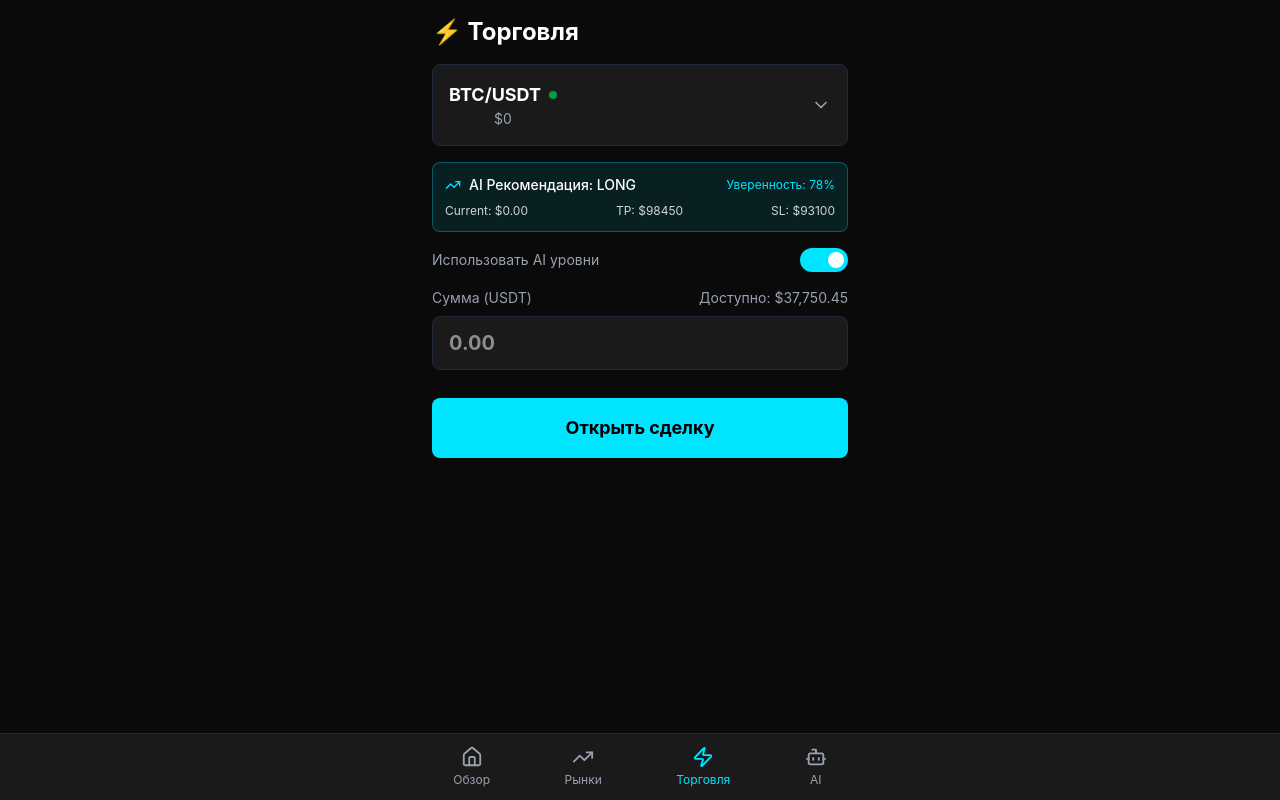
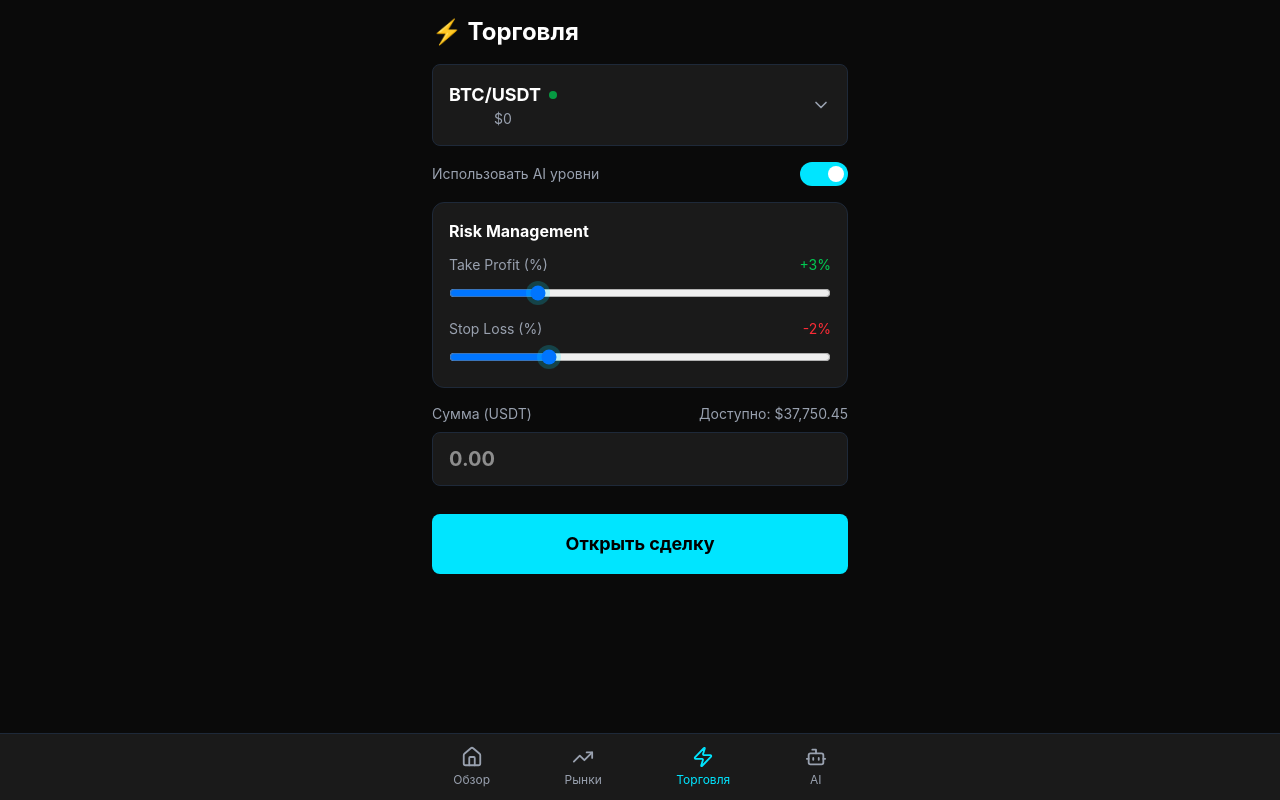
Before and after one commit to timurgadzhiev9779-code/trading-app, a React (Vite) app: page /trade in a window 1280 px wide. Built offline with nearby package versions, Linux system fonts and the light colour scheme; no server answers.

Commit message:
Add TP/SL sliders + position monitoring

```diff
--- a/src/context/TradingContext.jsx
+++ b/src/context/TradingContext.jsx
@@ -1,6 +1,7 @@
 import { createContext, useContext, useState, useEffect } from 'react'
 import { portfolio as initialPortfolio, positions as initialPositions } from '../data/mockData'
 import { AITrader } from '../services/aiTrading'
+import { PositionMonitor } from '../services/positionMonitor'
 
 const TradingContext = createContext()
 
@@ -11,6 +12,14 @@ export function TradingProvider({ children }) {
   const [tradeHistory, setTradeHistory] = useState([])
   const [aiTrader, setAiTrader] = useState(null)
   const [aiSignals, setAiSignals] = useState([])
+
+  const [monitor] = useState(
+    () =>
+      new PositionMonitor((pair, profit, reason) => {
+        console.log(`🎯 ${reason}: ${pair} Profit: $${profit.toFixed(2)}`)
+        closePosition(pair, true)
+      })
+  )
 
   // Открыть позицию
   const openPosition = (trade) => {
@@ -49,17 +58,19 @@ export function TradingProvider({ children }) {
       available: prev.available - trade.amount
     }))
 
+    // ▶️ Начать мониторинг позиции
+    monitor.watchPosition(newPosition)
+
     return true
   }
 
-  // AI Trader init + сигналы + АВТО-ОТКРЫТИЕ СДЕЛОК
+  // AI Trader init + сигналы + авто-открытие
   useEffect(() => {
     const trader = new AITrader(
       (signal) => {
         setAiSignals(prev => [signal, ...prev].slice(0, 5))
       },
       (signal) => {
-        // Проверка: достаточно баланса + AI включён
         if (aiEnabled && portfolio.available > 100) {
           openPosition({
             pair: signal.pair,
@@ -97,20 +108,29 @@ export function TradingProvider({ children }) {
     }
 
     if (closedPosition) {
-      setTradeHistory(prev => [{
+      setTradeHistory(prev => [
+        {
           ...closedPosition,
           closeTime: Date.now(),
           status: 'closed'
-      }, ...prev])
+        },
+        ...prev
+      ])
 
       setPortfolio(prev => ({
         ...prev,
-        available: prev.available + closedPosition.amount + closedPosition.profit,
+        available:
+          prev.available + closedPosition.amount + closedPosition.profit,
         balance: prev.balance + closedPosition.profit,
         pnl: prev.pnl + closedPosition.profit
       }))
     }
   }
+
+  // Очистка мониторинга
+  useEffect(() => {
+    return () => monitor.stopAll()
+  }, [])
 
   // Toggle AI
   const toggleAI = () => {
@@ -131,17 +151,19 @@ export function TradingProvider({ children }) {
   }
 
   return (
-    <TradingContext.Provider value={{
+    <TradingContext.Provider
+      value={{
         portfolio,
         positions,
         aiEnabled,
-      tradeHistory,
-      aiTrader,
         aiSignals,
         openPosition,
         closePosition,
-      toggleAI
-    }}>
+        toggleAI,
+        tradeHistory,
+        aiTrader
+      }}
+    >
       {children}
     </TradingContext.Provider>
   )
--- a/src/pages/TradePage.jsx
+++ b/src/pages/TradePage.jsx
@@ -9,6 +9,10 @@ export default function TradePage() {
   const [amount, setAmount] = useState('')
   const [useAI, setUseAI] = useState(true)
   const [btcPrice, setBtcPrice] = useState(0)
+
+  const [tpPercent, setTpPercent] = useState(3)
+  const [slPercent, setSlPercent] = useState(2)
+
   const aiSignal = aiSignals[0]
 
   useEffect(() => {
@@ -20,7 +24,7 @@ export default function TradePage() {
       })
     } catch (err) {
       console.error('WS error:', err)
-      setBtcPrice(95000) // fallback
+      setBtcPrice(95000)
     }
 
     return () => {
@@ -40,8 +44,8 @@ export default function TradePage() {
       pair: 'BTC/USDT',
       type: 'LONG',
       entry: btcPrice,
-      tp: aiSignal.tp,
-      sl: aiSignal.sl,
+      tp: btcPrice * (1 + tpPercent / 100),
+      sl: btcPrice * (1 - slPercent / 100),
       amount: parseFloat(amount),
       isAI: useAI
     })
@@ -69,21 +73,23 @@ export default function TradePage() {
       </button>
 
       {/* AI Suggestion */}
-      {useAI && (
+      {useAI && btcPrice > 0 && (
         <div className="bg-[#00E5FF]/10 border border-[#00E5FF]/30 rounded-lg p-3 mb-4">
           <div className="flex items-center gap-2 mb-2">
             <TrendingUp size={16} className="text-[#00E5FF]" />
-            <p className="text-sm font-medium">
-              AI Рекомендация: {aiSignal.direction}
-            </p>
+            <p className="text-sm font-medium">AI Рекомендация: LONG</p>
             <span className="ml-auto text-xs text-[#00E5FF]">
-              Уверенность: {aiSignal.confidence}%
+              Уверенность: 78%
             </span>
           </div>
           <div className="flex items-center justify-between text-xs text-gray-300">
             <span>Current: ${btcPrice.toFixed(2)}</span>
-            <span>TP: ${aiSignal.tp}</span>
-            <span>SL: ${aiSignal.sl}</span>
+            <span>
+              TP: {(btcPrice * (1 + tpPercent / 100)).toFixed(2)}
+            </span>
+            <span>
+              SL: {(btcPrice * (1 - slPercent / 100)).toFixed(2)}
+            </span>
           </div>
         </div>
       )}
@@ -112,6 +118,41 @@ export default function TradePage() {
         </label>
       </div>
 
+      {/* Risk Management */}
+      <div className="bg-[#1A1A1A] rounded-xl p-4 mb-4 border border-gray-800">
+        <h3 className="font-bold mb-3">Risk Management</h3>
+
+        <div className="mb-3">
+          <div className="flex justify-between text-sm mb-2">
+            <span className="text-gray-400">Take Profit (%)</span>
+            <span className="text-green-500">+{tpPercent}%</span>
+          </div>
+          <input
+            type="range"
+            min="1"
+            max="10"
+            value={tpPercent}
+            onChange={(e) => setTpPercent(Number(e.target.value))}
+            className="w-full"
+          />
+        </div>
+
+        <div>
+          <div className="flex justify-between text-sm mb-2">
+            <span className="text-gray-400">Stop Loss (%)</span>
+            <span className="text-red-500">-{slPercent}%</span>
+          </div>
+          <input
+            type="range"
+            min="1"
+            max="5"
+            value={slPercent}
+            onChange={(e) => setSlPercent(Number(e.target.value))}
+            className="w-full"
+          />
+        </div>
+      </div>
+
       {/* Amount */}
       <div className="mb-4">
         <div className="flex justify-between text-sm text-gray-400 mb-2">
--- /dev/null
+++ b/src/services/positionMonitor.js
@@ -0,0 +1,48 @@
+export class PositionMonitor {
+    constructor(onClose) {
+      this.onClose = onClose
+      this.priceStreams = new Map()
+    }
+
+    watchPosition(position) {
+      const symbol = position.pair.replace('/USDT', '').toLowerCase()
+
+      if (this.priceStreams.has(position.pair)) return
+
+      const ws = new WebSocket(`wss://stream.binance.com:9443/ws/${symbol}usdt@ticker`)
+
+      ws.onmessage = (event) => {
+        const data = JSON.parse(event.data)
+        const currentPrice = parseFloat(data.c)
+
+        // Проверка TP
+        if (currentPrice >= position.tp) {
+          const profit = ((currentPrice - position.entry) / position.entry) * position.amount
+          this.onClose(position.pair, profit, 'TP HIT')
+          this.stopWatching(position.pair)
+        }
+
+        // Проверка SL
+        if (currentPrice <= position.sl) {
+          const loss = ((currentPrice - position.entry) / position.entry) * position.amount
+          this.onClose(position.pair, loss, 'SL HIT')
+          this.stopWatching(position.pair)
+        }
+      }
+
+      this.priceStreams.set(position.pair, ws)
+    }
+
+    stopWatching(pair) {
+      const ws = this.priceStreams.get(pair)
+      if (ws) {
+        ws.close()
+        this.priceStreams.delete(pair)
+      }
+    }
+
+    stopAll() {
+      this.priceStreams.forEach(ws => ws.close())
+      this.priceStreams.clear()
+    }
+  }
```
Lines whose indentation alone changed are shown as unchanged.
